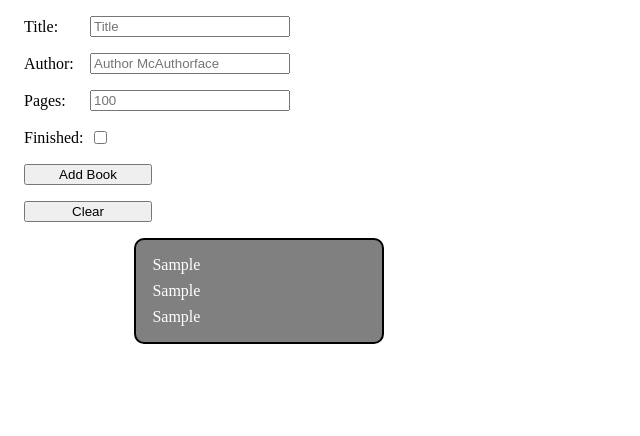
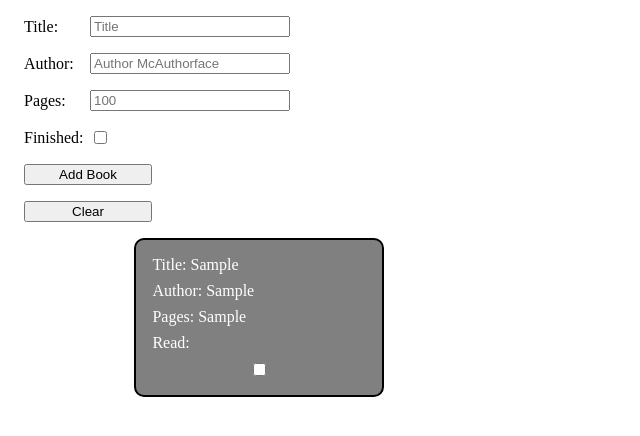
Before and after one commit to ncesare/odin-library, a plain HTML site: page index.html in a window 1280 px wide. Both pictures are taken after typing "Sample", "Sample", "Sample" into the empty fields and a click on the button "Add Book". Shown: the whole page, without its empty margins (0-640 px from the left). Drawn offline with Linux system fonts and the light colour scheme.

Commit message:
Added read checkbox to each book element

```diff
--- a/script.js
+++ b/script.js
@@ -36,14 +36,20 @@ function addNewBook(newBook) {
     const bookTitle = document.createElement('div');
     const bookAuthor = document.createElement('div');
     const bookPages = document.createElement('div');
+    const hasRead = document.createElement('input');
+    const readLabel = document.createElement('label');
 
-    bookTitle.textContent = newBook.title;
-    bookAuthor.textContent = newBook.author;
-    bookPages.textContent = newBook.pages;
+    hasRead.setAttribute('type', 'checkbox');
+
+    bookTitle.textContent = 'Title: ' + newBook.title;
+    bookAuthor.textContent = 'Author: ' + newBook.author;
+    bookPages.textContent = 'Pages: ' + newBook.pages;
+    hasRead.checked = newBook.read;
+    readLabel.textContent = 'Read: '
 
     bookContainer.classList.add('book');
     shelf.append(bookContainer);
-    bookContainer.append(bookTitle, bookAuthor, bookPages);
+    bookContainer.append(bookTitle, bookAuthor, bookPages, readLabel, hasRead);
 }
 
 
--- a/styles.css
+++ b/styles.css
@@ -40,3 +40,7 @@ button {
     padding: 16px;
     gap: 8px;
 }
+
+.book>input[type="checkbox"] {
+    accent-color: green;
+}
```
